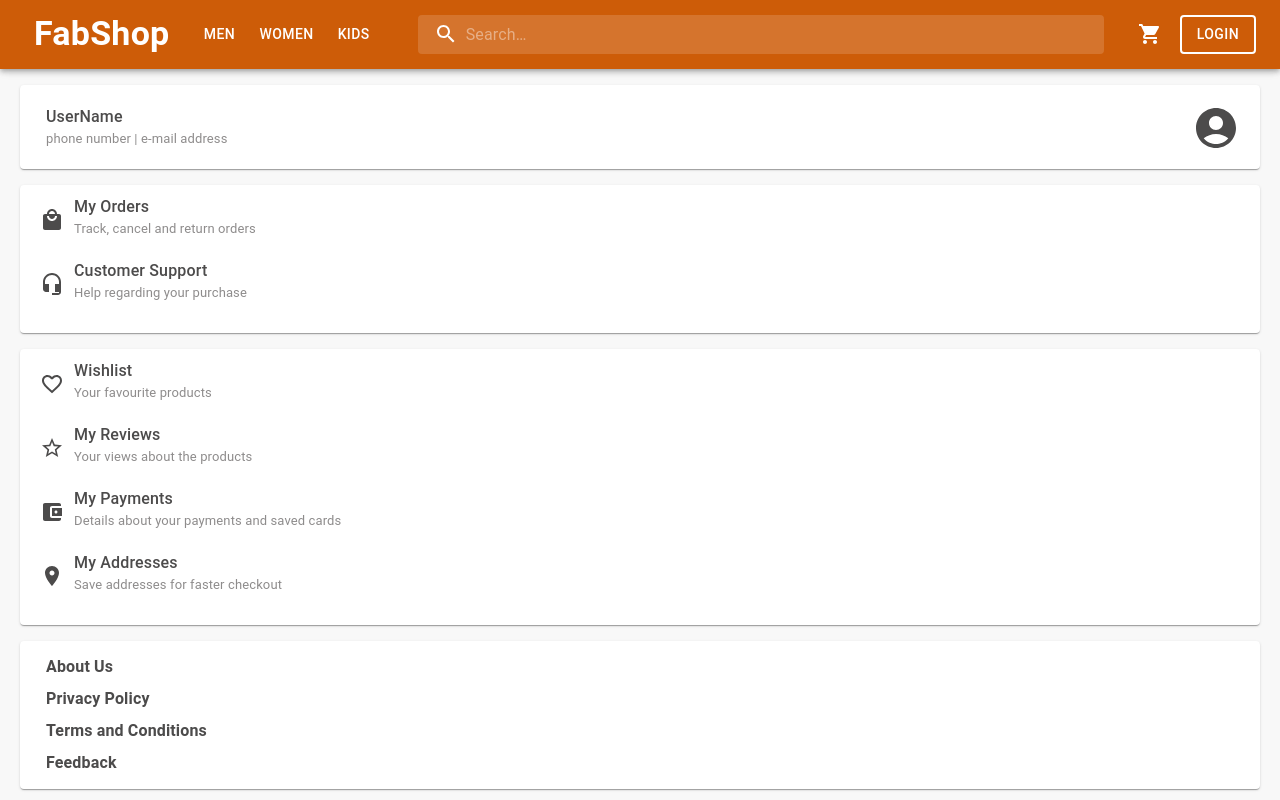
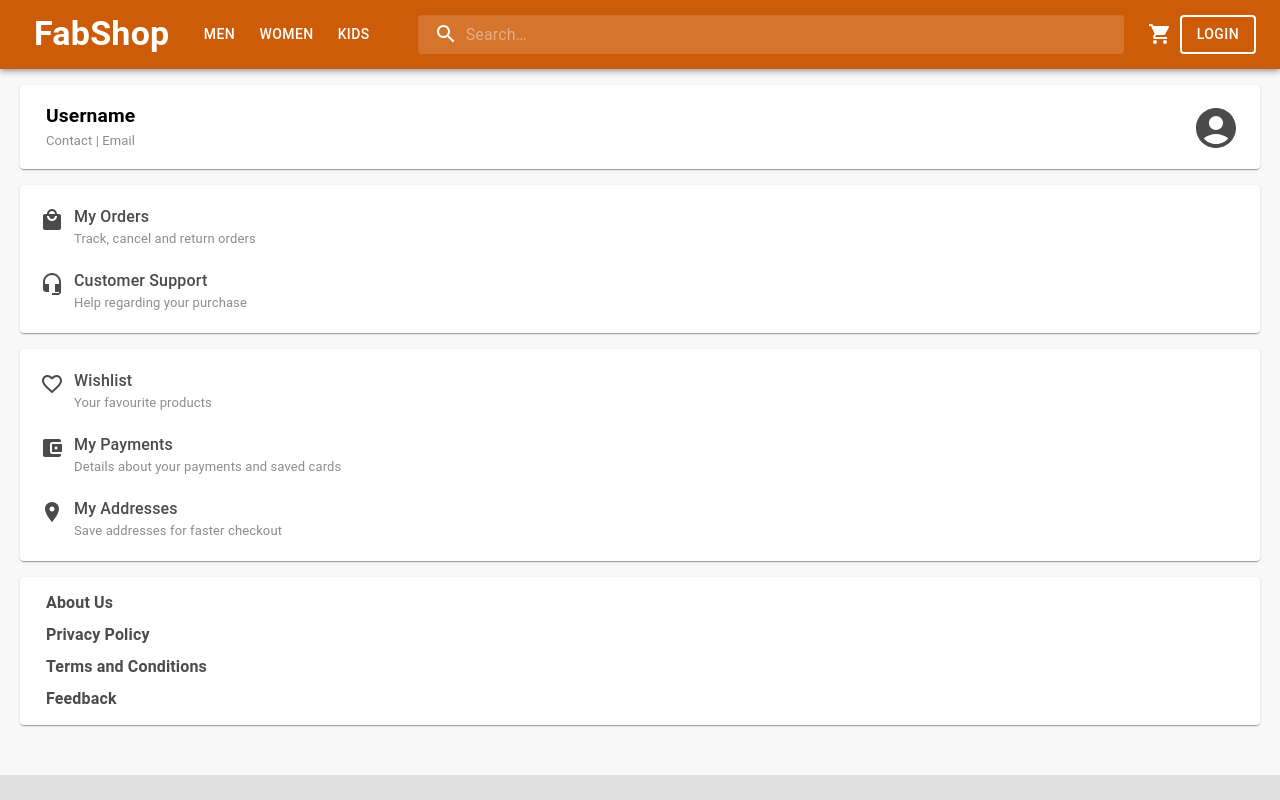
Before and after one commit to chauhanshilpa/FabShop, a React (Create React App) app: page /user/Profile in a window 1280 px wide. Shown: the top 800 px of the page. Built offline with nearby package versions, Linux system fonts and the light colour scheme.

Commit message:
Trying to make profile pages options

```diff
--- a/src/App.tsx
+++ b/src/App.tsx
@@ -29,6 +29,9 @@ import OrderConfirmation from "./pages/order_confirmation/OrderConfirmation";
 import OrderedItemDetails from "./components/order_section/ordered_item_details/OrderedItemDetails";
 import LoginForm from "./components/login/LoginForm";
 import SignUpForm from "./components/signup/SignUpForm";
+import CustomerSupport from "./pages/profile/profile_options/CustomerSupport";
+import UserPaymentsInfo from "./pages/profile/profile_options/UserPaymentsInfo";
+import UserAddresses from "./pages/profile/profile_options/UserAddresses";
 
 function App() {
   const [activeUserId, setActiveUserId] = useState<string>(""); // hard coded as for now
@@ -133,7 +136,18 @@ function App() {
             />
           }
         />
-        <Route path="/user/Profile" element={<Profile />} />
+        <Route
+          path="/user/Profile"
+          element={
+            <Profile
+              isUserLoggedIn={isUserLoggedIn}
+              activeUserId={activeUserId}
+            />
+          }
+        />
+        <Route path="/customer-support" element={<CustomerSupport />} />
+        <Route path="/payment-information" element={<UserPaymentsInfo />} />
+        <Route path="/my-addresses" element={<UserAddresses />} />
         <Route
           path="/user/Wishlists"
           element={
@@ -150,7 +164,6 @@ function App() {
           element={<Orders ordersData={ordersData} />}
         />
         <Route path="/order-details" element={<OrderedItemDetails />} />
-        {isUserLoggedIn && (
           <Route
             path="/checkout"
             element={
@@ -162,7 +175,6 @@ function App() {
               />
             }
           />
-        )}
         <Route
           path="/checkout/confirmation"
           element={
--- a/src/api/api.tsx
+++ b/src/api/api.tsx
@@ -47,17 +47,20 @@ export async function addNewUser(
   usersList.push(newUser);
 }
 
+export async function getActiveUserId(email: string, password: string) {
+  const activeUser = usersList.filter(
+    (user) => user.email === email && user.password === password
+  )[0];
+  return activeUser.id;
+}
 
-export async function getActiveUserId(
-  email: string,
-  password: string,
-) {
-  const activeUser = usersList.filter(
-    (user) =>
-      user.email === email &&
-      user.password === password
-  )[0];
-  return activeUser?.id;
+export async function getActiveUserDetails(userId: string) {
+  const activeUser = usersList.filter((user) => user.id === userId)[0];
+  return {
+    name: activeUser.name,
+    email: activeUser.email,
+    contact: activeUser.contact,
+  };
 }
 
 // products
--- a/src/components/header/navbar/Navbar.css
+++ b/src/components/header/navbar/Navbar.css
@@ -7,6 +7,11 @@
   margin: 0.625rem;
   cursor: pointer;
   color: white;
+}
+
+.disable-cart{
+  color: white;
+  cursor: default;
 }
 
 .profile-icon{
--- a/src/components/header/navbar/Navbar.tsx
+++ b/src/components/header/navbar/Navbar.tsx
@@ -170,12 +170,20 @@ function Navbar({
           <Box sx={{ flexGrow: 1, display: { xs: "none", sm: "flex" } }}>
             <SearchBar />
           </Box>
-          <NavLink to="/checkout">
+          {isUserLoggedIn ? (
+            <NavLink to="/checkout">
+              <NavbarCart
+                totalProductsInCart={totalProductsInCart}
+                isUserLoggedIn={isUserLoggedIn}
+              />
+            </NavLink>
+          ) : (
             <NavbarCart
               totalProductsInCart={totalProductsInCart}
               isUserLoggedIn={isUserLoggedIn}
             />
-          </NavLink>
+          )}
+
           <Box sx={{ flexGrow: 0 }}>
             <Tooltip title="user actions">
               {isUserLoggedIn ? (
--- a/src/components/header/navbar/NavbarCart.tsx
+++ b/src/components/header/navbar/NavbarCart.tsx
@@ -19,17 +19,11 @@ interface Props {
   isUserLoggedIn: boolean;
 }
 
-const NavbarCart = ({
-  totalProductsInCart,
-  isUserLoggedIn,
-}: Props) => {
+const NavbarCart = ({ totalProductsInCart, isUserLoggedIn }: Props) => {
   return (
     <IconButton aria-label="navbar-cart">
-      <StyledBadge
-        badgeContent={isUserLoggedIn ? totalProductsInCart: 0}
-        color="primary"
-      >
-        <ShoppingCartIcon className="cart-icon" />
+      <StyledBadge badgeContent={!isUserLoggedIn && 0} color="primary">
+        <ShoppingCartIcon className={isUserLoggedIn ? "cart-icon" : "disable-cart"} />
       </StyledBadge>
     </IconButton>
   );
--- a/src/pages/checkout/checkout_main/Checkout.tsx
+++ b/src/pages/checkout/checkout_main/Checkout.tsx
@@ -83,9 +83,7 @@ export default function Checkout({
         />
       );
     } else if (activeStep === 2) {
-      return (
-        <Payment activeUserId={activeUserId} />
-      );
+      return <Payment activeUserId={activeUserId} />;
     }
   }
 
--- a/src/pages/profile/Profile.css
+++ b/src/pages/profile/Profile.css
@@ -11,9 +11,11 @@
 .my-account-section .row-6,
 .my-account-section .row-7 {
   display: flex;
+  align-items: center;
   line-height: 4;
   margin: auto;
   height: 50%;
+  cursor: pointer;
 }
 
 .my-account-section .row-1 {
@@ -48,3 +50,19 @@
   line-height: 2;
   margin-left: 1rem;
 }
+
+
+.my-account-section .row-1 .first-heading{
+  color: black;
+  font-size: larger;
+  font-weight: 600;
+}
+
+.my-account-section .row-2:hover,
+.my-account-section .row-3:hover,
+.my-account-section .row-4:hover,
+.my-account-section .row-5:hover,
+.my-account-section .row-6:hover,
+.my-account-section .row-7:hover {
+  background-color: rgb(235, 234, 234);
+}
--- a/src/pages/profile/Profile.tsx
+++ b/src/pages/profile/Profile.tsx
@@ -1,4 +1,6 @@
+import { useState, useEffect } from "react";
 import "./Profile.css";
+import { useNavigate } from "react-router-dom";
 import Box from "@mui/material/Box";
 import Card from "@mui/material/Card";
 import Typography from "@mui/material/Typography";
@@ -9,20 +11,47 @@ import FavoriteBorderIcon from "@mui/icons-material/FavoriteBorder";
 import StarBorderIcon from "@mui/icons-material/StarBorder";
 import AccountBalanceWalletIcon from "@mui/icons-material/AccountBalanceWallet";
 import LocationOnIcon from "@mui/icons-material/LocationOn";
+import { getActiveUserDetails } from "../../api/api";
 
 /**
  *
  * @returns Account details of user
  */
-const Profile = () => {
+
+interface Props {
+  isUserLoggedIn: boolean;
+  activeUserId: string;
+}
+
+const Profile = ({ isUserLoggedIn, activeUserId }: Props) => {
+  const [activeUser, setActiveUser] = useState({
+    name: "",
+    email: "",
+    contact: "",
+  });
+
+  const navigate = useNavigate();
+
+  useEffect(() => {
+    isUserLoggedIn &&
+      (async function () {
+        const response = await getActiveUserDetails(activeUserId);
+        setActiveUser({ ...response });
+      })();
+    // eslint-disable-next-line
+  }, []);
+
   return (
     <Box className="my-account-section">
       <Card className="card">
         <Box className="row-1">
           <Box>
-            <Typography className="first-heading">UserName</Typography>
+            <Typography className="first-heading">
+              {activeUser.name ? activeUser.name : "Username"}
+            </Typography>
             <Typography className="second-heading">
-              phone number | e-mail address
+              {activeUser.contact ? activeUser.contact : "Contact"} &#124;{" "}
+              {activeUser.email ? activeUser.email : "Email"}
             </Typography>
           </Box>
           <Box className="icon">
@@ -33,7 +62,7 @@ const Profile = () => {
         </Box>
       </Card>
       <Card className="card">
-        <Box className="row-2">
+        <Box className="row-2" onClick={() => navigate("/user/Orders")}>
           <Box>
             <LocalMallIcon className="icon" />
           </Box>
@@ -44,7 +73,7 @@ const Profile = () => {
             </Typography>
           </Box>
         </Box>
-        <Box className="row-3">
+        <Box className="row-3" onClick={() => navigate("/customer-support")}>
           <Box>
             <HeadsetMicIcon className="icon" />
           </Box>
@@ -57,7 +86,7 @@ const Profile = () => {
         </Box>
       </Card>
       <Card className="card">
-        <Box className="row-4">
+        <Box className="row-4" onClick={() => navigate("/user/Wishlists")}>
           <Box>
             <FavoriteBorderIcon className="icon" />
           </Box>
@@ -68,7 +97,7 @@ const Profile = () => {
             </Typography>
           </Box>
         </Box>
-        <Box className="row-5">
+        {/* <Box className="row-5">
           <Box>
             <StarBorderIcon className="icon" />
           </Box>
@@ -78,8 +107,8 @@ const Profile = () => {
               Your views about the products
             </Typography>
           </Box>
-        </Box>
-        <Box className="row-6">
+        </Box> */}
+        <Box className="row-6" onClick={()=>navigate("/payment-information")}>
           <Box>
             <AccountBalanceWalletIcon className="icon" />
           </Box>
@@ -90,7 +119,7 @@ const Profile = () => {
             </Typography>
           </Box>
         </Box>
-        <Box className="row-7">
+        <Box className="row-7" onClick={() => navigate("/my-addresses")}>
           <Box>
             <LocationOnIcon className="icon" />
           </Box>
--- /dev/null
+++ b/src/pages/profile/profile_options/CustomerSupport.tsx
@@ -0,0 +1,11 @@
+import React from 'react'
+
+const CustomerSupport = () => {
+  return (
+    <div>
+      customer support
+    </div>
+  )
+}
+
+export default CustomerSupport
--- /dev/null
+++ b/src/pages/profile/profile_options/UserAddresses.tsx
@@ -0,0 +1,10 @@
+
+const UserAddresses = () => {
+  return (
+    <div>
+      user address
+    </div>
+  )
+}
+
+export default UserAddresses
--- /dev/null
+++ b/src/pages/profile/profile_options/UserPaymentsInfo.tsx
@@ -0,0 +1,11 @@
+import React from 'react'
+
+const UserPaymentsInfo = () => {
+  return (
+    <div>
+      user Payment Info
+    </div>
+  )
+}
+
+export default UserPaymentsInfo
```
